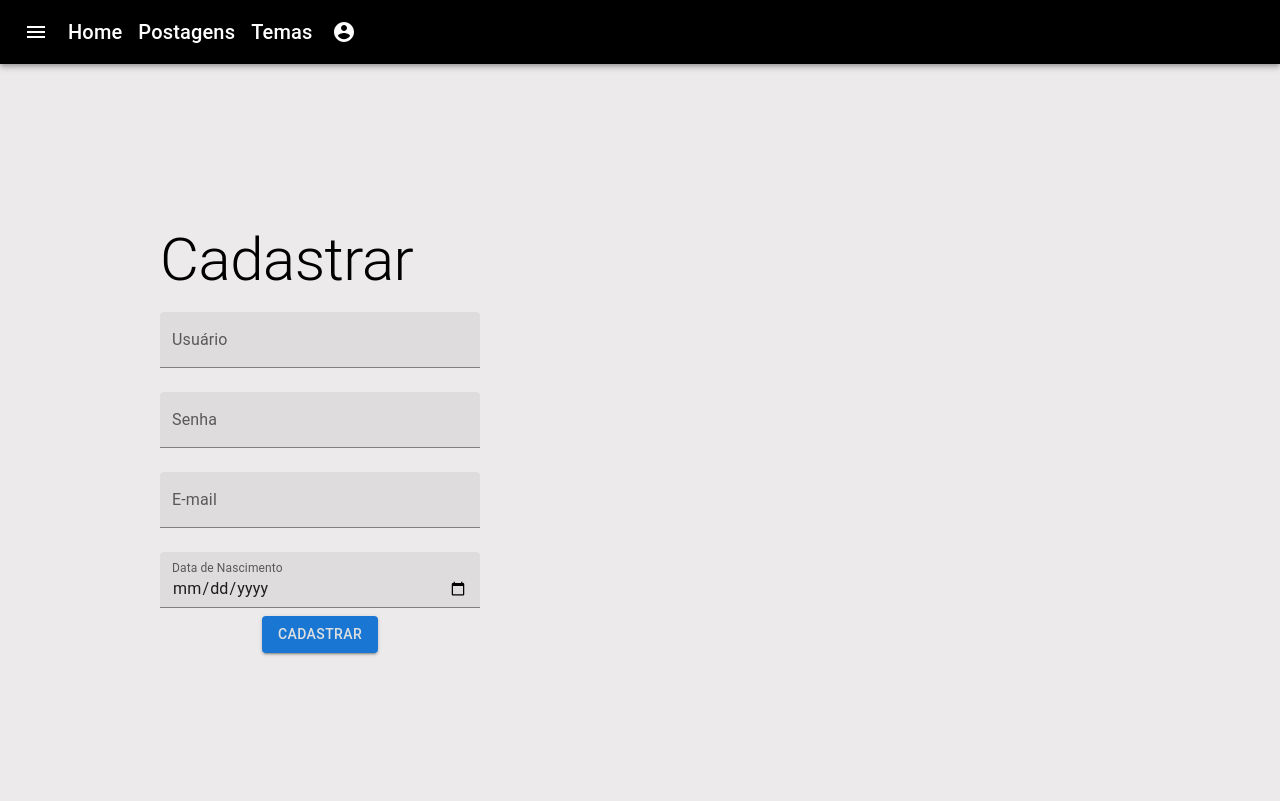
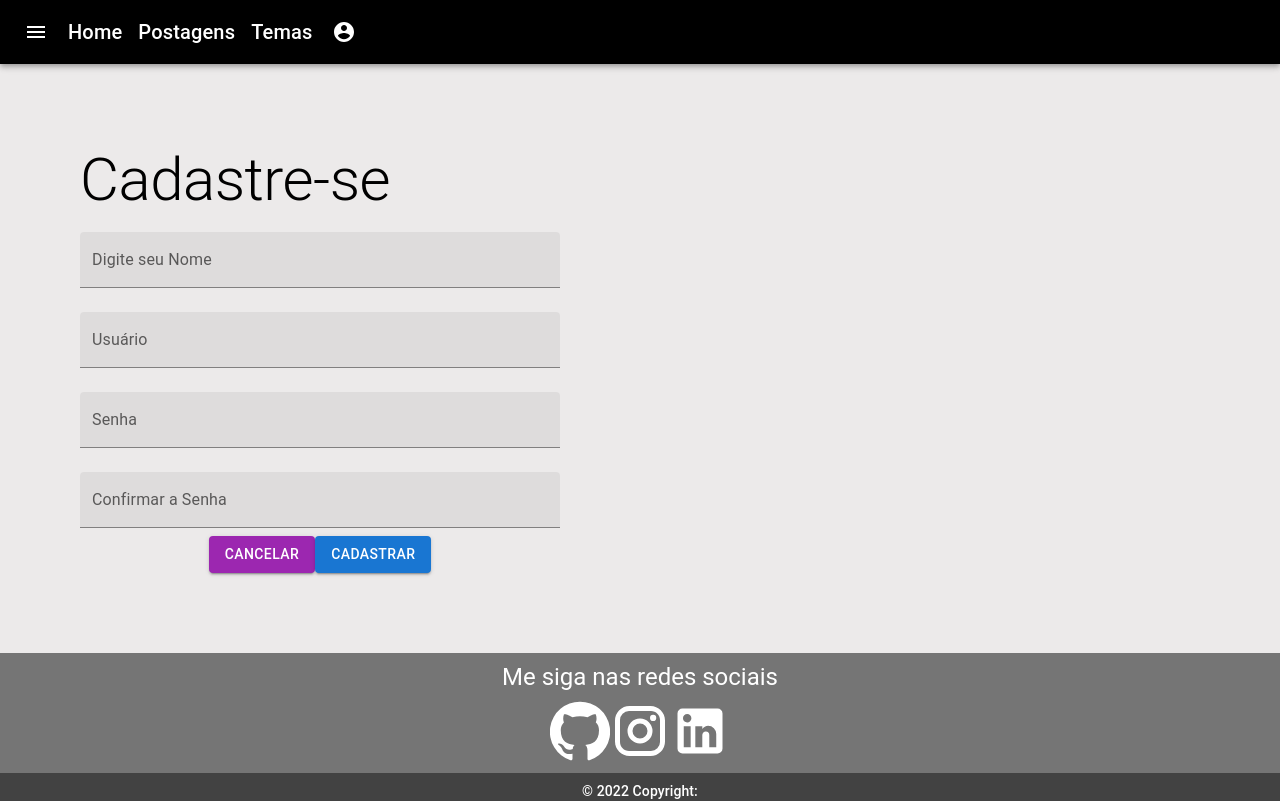
Before and after one commit to Pddro1/blog-pessoal-front, a React (Create React App) app: page /cadastrar in a window 1280 px wide. Shown: the top 801 px of the page. Built offline with nearby package versions, Linux system fonts and the light colour scheme.

Commit message:
service, model

```diff
--- a/package.json
+++ b/package.json
@@ -17,10 +17,12 @@
     "@types/node": "^16.11.62",
     "@types/react": "^17",
     "@types/react-dom": "^17",
+    "axios": "0.21.4",
     "react": "^17",
     "react-dom": "^17",
     "react-router-dom": "6",
     "react-scripts": "5.0.1",
+    "react-use-localstorage": "3.5.3",
     "typescript": "^4.8.4",
     "web-vitals": "^2.1.4"
   },
--- a/src/components/cadastrar/Cadastrar.css
+++ b/src/components/cadastrar/Cadastrar.css
@@ -5,3 +5,13 @@
     background-repeat: no-repeat;
     background-size: cover;
 }
+
+.btnCancelar {
+    margin-right: 20px !important;
+}
+
+.botao {
+    display: flex;
+    align-items: center;
+
+}
--- a/src/components/cadastrar/Cadastrar.tsx
+++ b/src/components/cadastrar/Cadastrar.tsx
@@ -1,8 +1,59 @@
-import React from "react";
+import React, { ChangeEvent, useEffect, useState } from "react";
 import { Box, Button, FormControlLabel, Grid, RadioGroup, TextField, Typography } from "@mui/material";
-import { Link } from "react-router-dom";
+import { Link, useNavigate } from "react-router-dom";
+import useLocalStorage from "react-use-localstorage";
+import User from "../../model/User";
+import { cadastroUsuario } from "../../services/Service";
+
 
 function Cadastrar() {
+
+  let navigate = useNavigate()
+  const [confirmarSenha, setConfirmarSenha] = useState<String>('')
+  const [userCadastrar, setUserCadastrar] = useState<User>({
+    id: 0,
+    nome: '',
+    usuario: '',
+    senha: '',
+    foto: ''
+  })
+
+  const [userResult, setUserResult] = useState<User>({
+    id: 0,
+    nome: '',
+    usuario: '',
+    senha: '',
+    foto: ''
+  })
+
+  function confirmarSenhaHandle(event: ChangeEvent<HTMLInputElement>){
+    setConfirmarSenha(event.target.value)
+  }
+
+  function updateModel(event: ChangeEvent<HTMLInputElement>){
+    setUserCadastrar({
+      ...userCadastrar,
+      [event.target.name]: event.target.value
+    })
+  }
+
+  async function conectar(event: ChangeEvent<HTMLFormElement>){
+    event.preventDefault();
+    if(confirmarSenha == userCadastrar.senha){
+      cadastroUsuario('usuarios/cadastrar', userCadastrar, setUserResult)
+
+      alert('Cadastrado com Sucesso!')
+    }
+    else{
+      alert('Dados inconsistentes. Favor verificar as informações de cadastro.')
+    }
+  }
+
+  useEffect(() => {
+    if(userResult.id !== 0){
+      navigate('/login')
+    }
+  }, [userResult])
 
   return (
     <>
@@ -13,18 +64,33 @@ function Cadastrar() {
         justifyContent="center"
       >
         <Grid item xs={6} alignItems="center" justifyContent="center">
-          <Box padding={20}>
-            <form>
-              <Typography variant="h2">Cadastrar</Typography>
+          <Box padding={10}>
+            <form onSubmit={conectar}>
+              <Typography variant="h2">Cadastre-se</Typography>
               <TextField
-                id="filled-basic"
+                onChange={(event: ChangeEvent<HTMLInputElement>) => updateModel(event)}
+                value={userCadastrar.nome}
+                id="nome"
+                name="nome"
+                label='Digite seu Nome'
+                variant="filled"
+                fullWidth
+                margin="normal"/>
+              <TextField
+                onChange={(event: ChangeEvent<HTMLInputElement>) => updateModel(event)}
+                value={userCadastrar.usuario}
+                id="usuario"
+                name="usuario"
                 label="Usuário"
                 variant="filled"
                 fullWidth
                 margin="normal"
               />
               <TextField
-                id="filled-basic"
+                onChange={(event: ChangeEvent<HTMLInputElement>) => updateModel(event)}
+                value={userCadastrar.senha}
+                id="senha"
+                name="senha"
                 label="Senha"
                 variant="filled"
                 fullWidth
@@ -32,32 +98,27 @@ function Cadastrar() {
                 type="password"
               />
               <TextField
-                id="filled-basic"
-                label="E-mail"
+                onChange={(event: ChangeEvent<HTMLInputElement>) => confirmarSenhaHandle(event)}
+                value={confirmarSenha}
+                id="confirmarSenha"
+                name="confirmarSenha"
+                label='Confirmar a Senha'
                 variant="filled"
                 fullWidth
                 margin="normal"
-                type="email"
-
+                type='password'
               />
-              <TextField
-                id="filled-basic"
-                label='Data de Nascimento'
-                type="date"
-                variant="filled"
-                fullWidth
-                margin="normal"
-                InputLabelProps={{shrink: true,}}
-              />
-
-            </form>
             <Box className="botao">
-              <Link to="/login" style={{textDecoration: 'none' }}>
-                <Button type="submit" variant="contained" style={{color:'#e0e0e0'}}>
+                <Link to='/login' className='text-decorator-none'>
+                  <Button variant='contained' color='secondary' className='btnCancelar'>
+                    Cancelar
+                  </Button>
+                </Link>
+                <Button type="submit" variant="contained" color="primary">
                   Cadastrar
                 </Button>
-              </Link>
             </Box>
+            </form>
           </Box>
         </Grid>
         <Grid item xs={6} className="bg-c"></Grid>
--- a/src/components/home/Home.tsx
+++ b/src/components/home/Home.tsx
@@ -2,8 +2,12 @@ import React from "react";
 import { Typography, Grid, Button } from "@material-ui/core";
 import { Box } from "@mui/material";
 import "./Home.css";
+import { useState } from 'react';
 
 function Home() {
+
+
+
   return (
     <>
       <Grid
@@ -49,6 +53,7 @@ function Home() {
               Ver Postagens
             </Button>
           </Box>
+
         </Grid>
         <Grid item xs={6}>
           <img
--- a/src/components/login/Login.tsx
+++ b/src/components/login/Login.tsx
@@ -1,10 +1,49 @@
-import React from "react";
+import React, { ChangeEvent, useEffect, useState } from "react";
 import Typography from "@material-ui/core/Typography";
 import { Box, Button, Grid, TextField } from "@mui/material";
-import { Link } from "react-router-dom";
+import { Link, useNavigate } from "react-router-dom";
 import "./Login.css";
+import UsuarioLogin from "../../model/UsuarioLogin";
+import { login } from "../../services/Service";
+import useLocalStorage from "react-use-localstorage";
 
 function Login() {
+
+  let navigate = useNavigate()
+  const [token, setToken] = useLocalStorage('token')
+  const [userLogin, setUserLogin] = useState<UsuarioLogin>({
+    id: 0,
+    nome: '',
+    usuario: '',
+    senha: '',
+    foto: '',
+    token: ''
+  });
+
+  function updateModel(event: ChangeEvent<HTMLInputElement>){
+    setUserLogin({
+      ...userLogin,
+      [event.target.name]: event.target.value
+    })
+  }
+
+  async function conectar(event: ChangeEvent<HTMLFormElement>){
+    event.preventDefault();
+    try{
+      await login('usuarios/logar', userLogin, setToken)
+
+      alert('Logado com Sucesso!!!');
+    }catch(error){
+      alert('Dados do usuário inconsistentes. Erro ao Logar!')
+    }
+  }
+
+  useEffect(() => {
+    if(token !== ''){
+      navigate('/home')
+    }
+  }, [token])
+
   return (
     <>
       <Grid
@@ -15,29 +54,33 @@ function Login() {
       >
         <Grid item xs={6} alignItems="center" justifyContent="center">
           <Box padding={20}>
-            <form>
+            <form onSubmit={conectar}>
               <Typography variant="h3">Entrar</Typography>
               <TextField
-                id="filled-basic"
+                onChange={(event: ChangeEvent<HTMLInputElement>) => updateModel(event)}
+                value={userLogin.usuario}
+                id="usuario"
+                name="usuario"
                 label="Usuário"
                 variant="filled"
                 fullWidth
                 margin="normal"
               />
               <TextField
-                id="filled-basic"
+                onChange={(event: ChangeEvent<HTMLInputElement>) => updateModel(event)}
+                value={userLogin.senha}
+                id="senha"
+                name='senha'
                 label="Senha"
                 variant="filled"
                 fullWidth
                 margin="normal"
                 type="password"
               />
-              <Box className="botao">
-                <Link to="/home" style={{ textDecoration: "none" }}>
-                  <Button type="submit" variant="contained" color="primary">
+              <Box>
+                  <Button  className="botao" type="submit" variant="contained" color="primary">
                     Entrar
                   </Button>
-                </Link>
               </Box>
             </form>
             <Box display="flex">
--- /dev/null
+++ b/src/model/User.ts
@@ -0,0 +1,9 @@
+interface User {
+    id: number;
+    nome: string;
+    usuario: string;
+    foto: string;
+    senha: string;
+}
+
+export default User;
--- /dev/null
+++ b/src/model/UsuarioLogin.ts
@@ -0,0 +1,10 @@
+interface UsuarioLogin {
+    id: number;
+    nome: string;
+    usuario: string;
+    foto: string;
+    token: string | null;
+    senha: string;
+}
+
+export default UsuarioLogin;
--- /dev/null
+++ b/src/services/Service.ts
@@ -0,0 +1,15 @@
+import axios from 'axios';
+
+export const api = axios.create({
+    baseURL: 'https://blogpessoal-1puz.onrender.com/'
+})
+
+export const cadastroUsuario = async (url:any, dados: any, setDados: any) => {
+    const resposta = await api.post(url, dados)
+    setDados(resposta.data)
+}
+
+export const login = async (url:any, dados: any, setDados: any) => {
+    const resposta = await api.post(url, dados)
+    setDados(resposta.data.token)
+}
```
Also changed, not shown: 1 other file (tests, documents, lock files or other folders).
